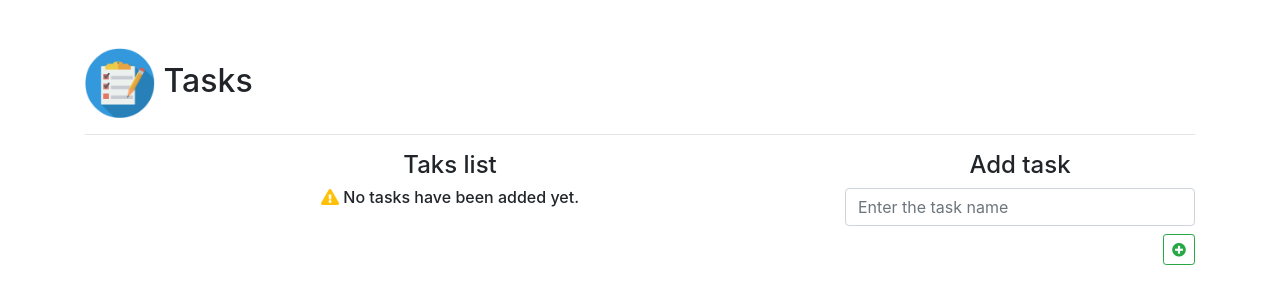
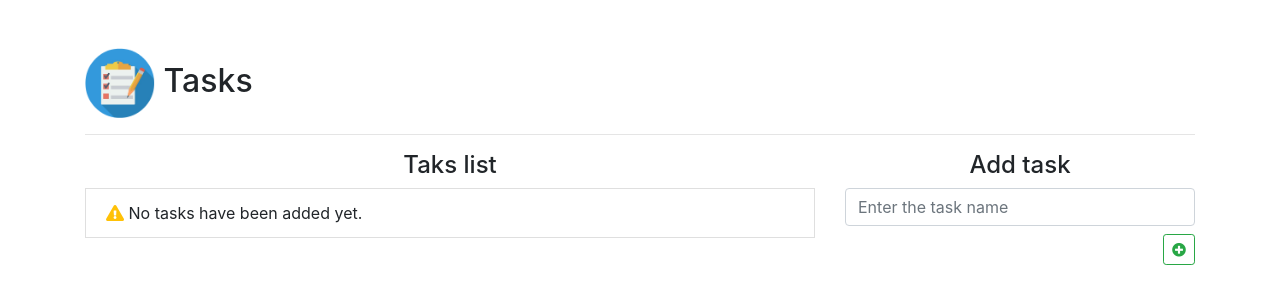
Before and after one commit to nivel10/MyFirstReactApp, a React (Create React App) app: page / in a window 1280 px wide. Shown: the top 304 px of the page. Built offline with nearby package versions, Linux system fonts and the light colour scheme.

Commit message:
Sync - 18/02/2021 - 05:30 pm
Sync - 18/02/2021 - 05:30 pm

```diff
--- a/src/App.js
+++ b/src/App.js
@@ -175,10 +175,10 @@ function App() {
               ))}
             </ul>
           ) : (
-            <h6 className="text-center">
+            <li className="list-group-item">
               <i className="text-warning fas fa-exclamation-triangle"></i> No
               tasks have been added yet.
-            </h6>
+            </li>
           )}
         </div>
 
```
